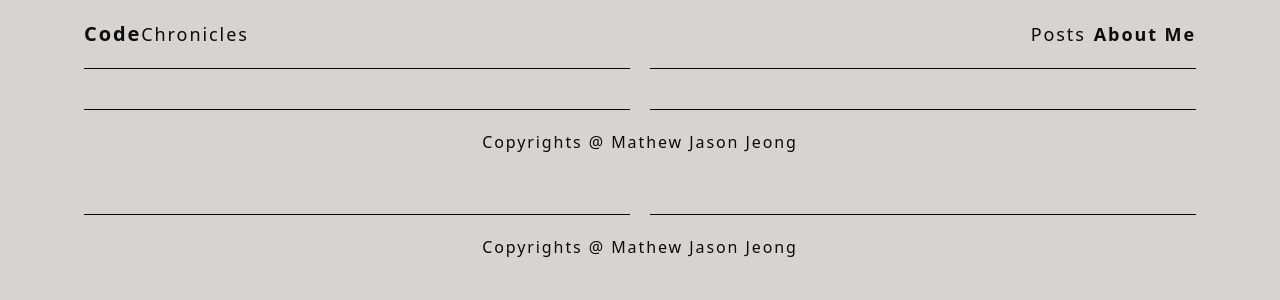
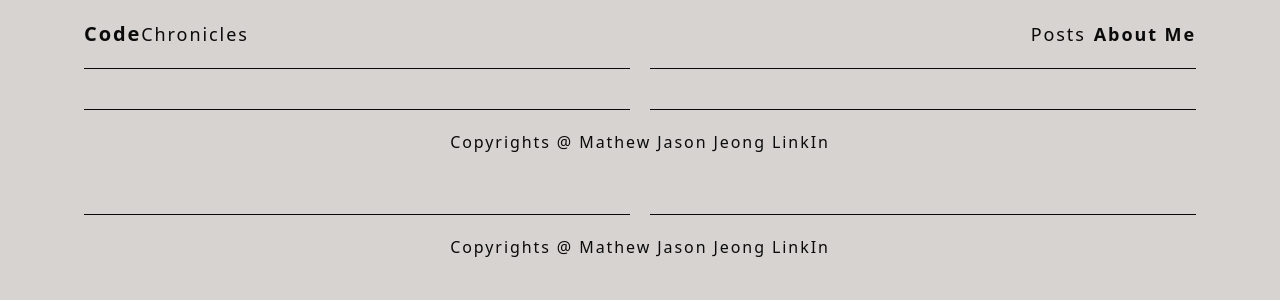
Before and after one commit to kimchieater/personal_blog_web, a Next.js app in the folder codechro/: page /components/footer in a window 1280 px wide. Shown: the top 300 px of the page. Built offline with nearby package versions, Linux system fonts and the light colour scheme.

Commit message:
Update page.tsx

```diff
--- a/codechro/src/app/components/footer/page.tsx
+++ b/codechro/src/app/components/footer/page.tsx
@@ -1,3 +1,5 @@
+import Link from "next/link";
+
 
 
 const Footer = () =>{
@@ -8,7 +10,7 @@ const Footer = () =>{
             <div className="h-[1px] bg-neutral-950 flex-auto"></div>
         </div>
 
-        <h1 className="text-center p-5">Copyrights @ Mathew Jason Jeong</h1>
+        <h1 className="text-center p-5">Copyrights @ Mathew Jason Jeong <Link href='/https://www.linkedin.com/in/jason-jeong'>LinkIn</Link></h1>
         </div>
     )
 }
```
